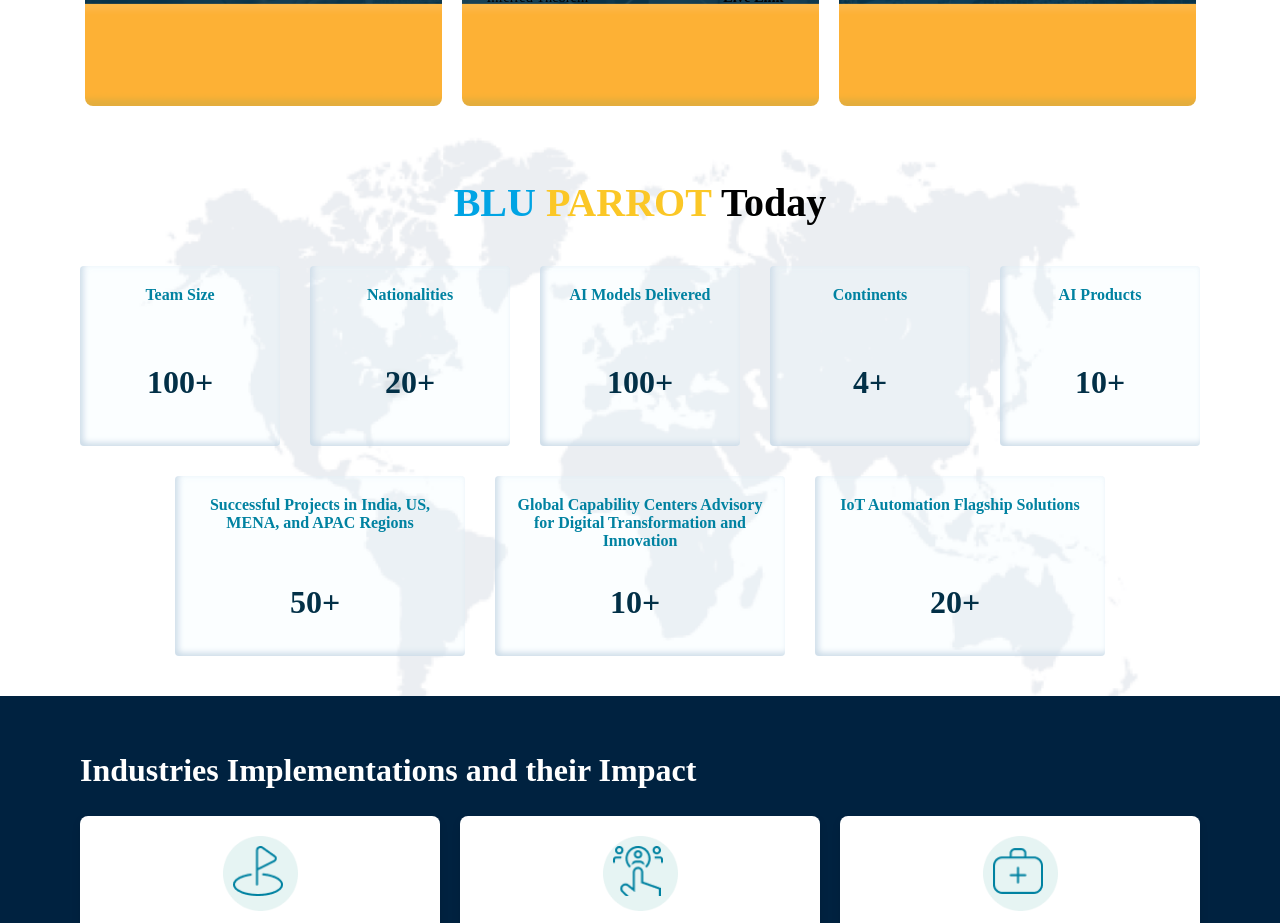
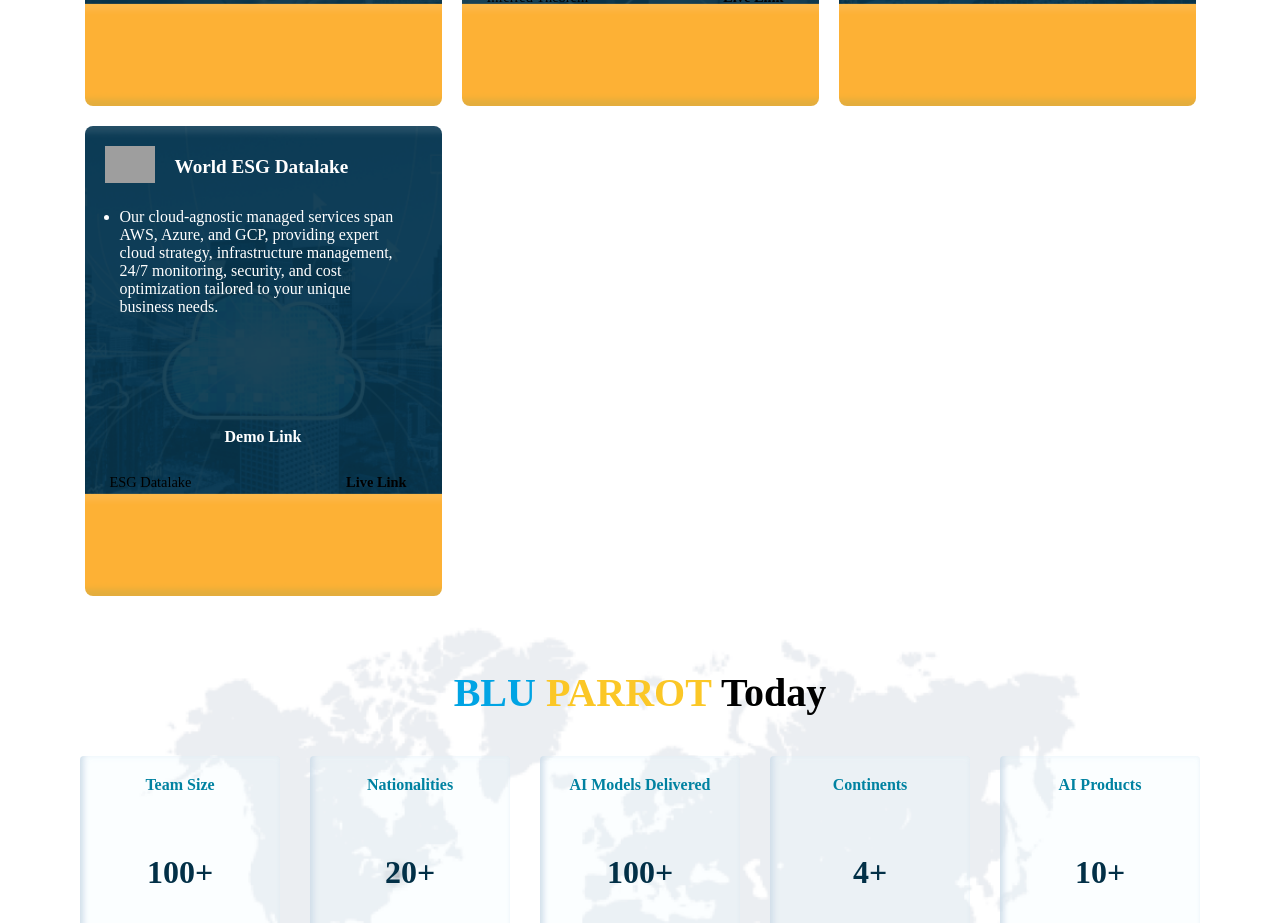
Before and after one commit to Krish2643/Bluparrot_sales, a React (Create React App) app: page / in a window 1280 px wide. Shown: the part 1220-2143 px from the top of the page. Built offline with nearby package versions, Linux system fonts and the light colour scheme; grey boxes are pictures that could not be loaded; a web font is replaced by a local one.

Commit message:
add new box

```diff
--- a/src/components/Navbar2.jsx
+++ b/src/components/Navbar2.jsx
@@ -82,7 +82,19 @@
     link: [{name: "ESG Datalake", url: "https://www.worldesgdatalake.com"},
       ]
   },
-
+  {
+    id:7,
+    title: "World ESG Datalake",
+    description: [
+      "Our cloud-agnostic managed services span AWS, Azure, and GCP, providing expert cloud strategy, infrastructure management, 24/7 monitoring, security, and cost optimization tailored to your unique business needs. "
+    ],
+    BackgroundImage: Cloude,
+    impact: "Achieve enhanced scalability, reduced operational costs, and improved cloud performance, while ensuring security and business continuity across all major cloud platforms.",
+    path: "/Cloud_Services",
+    icon: CloudeIcon,
+    link: [{name: "ESG Datalake", url: "https://www.worldesgdatalake.com"},
+      ]
+  },
 
 ];
 const statsData = [
```
